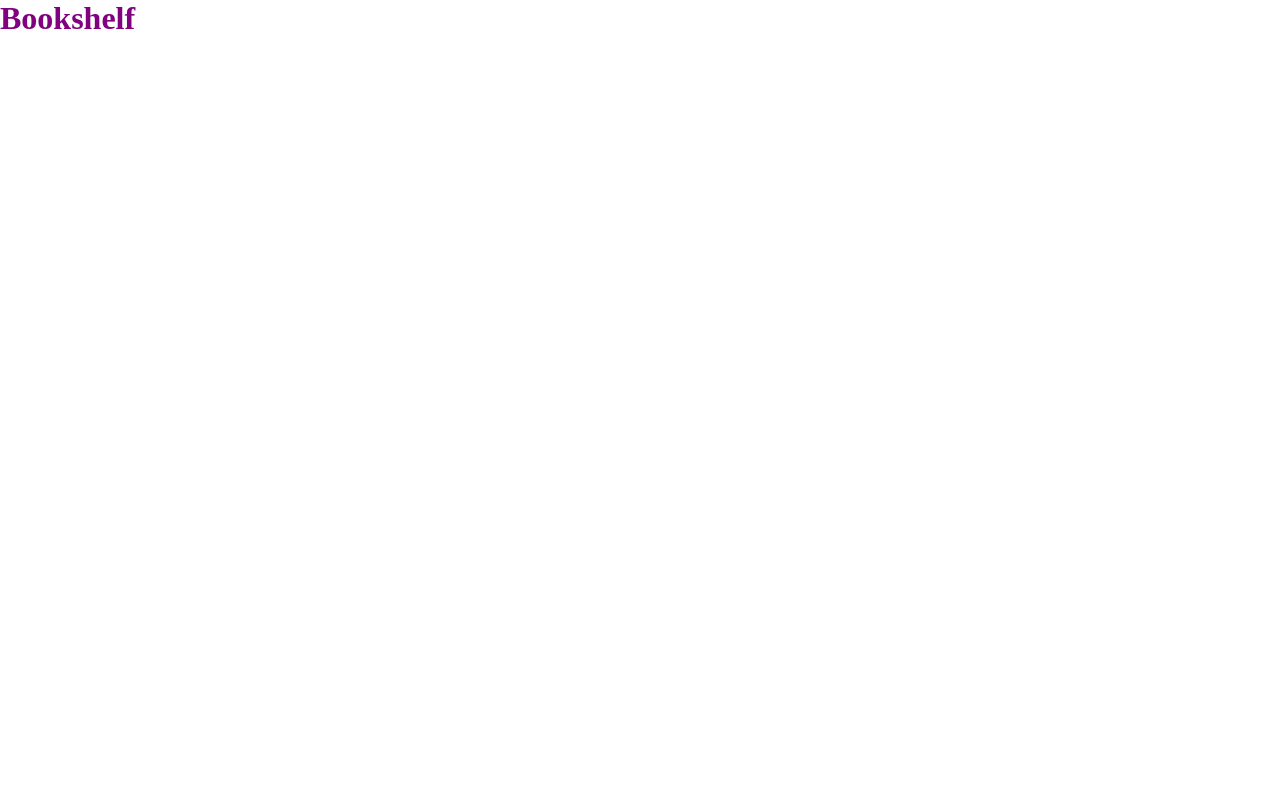
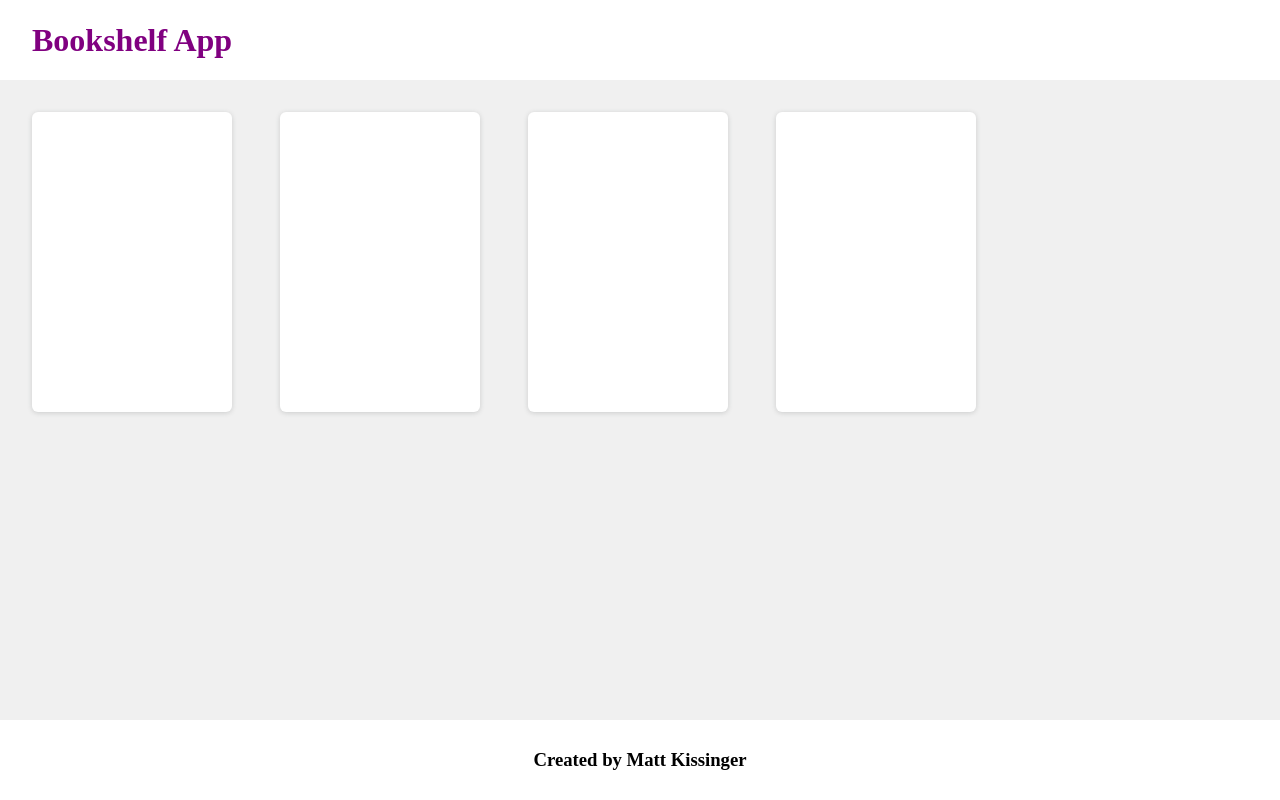
Before and after one commit to MatthewKissinger/Library-App, a plain HTML site: page index.html in a window 1280 px wide. Drawn offline with Linux system fonts and the light colour scheme.

Commit message:
setup basic styling and grid layout

```diff
--- a/index.html
+++ b/index.html
@@ -8,7 +8,25 @@
     <link rel="stylesheet" href="./style.css">
 </head>
 <body>
-    <h1>Bookshelf</h1>
+
+    <header>
+        <h1>Bookshelf App</h1>
+    </header>
+
+    <main>
+        <div class="card"></div>
+        <div class="card"></div>
+        <div class="card"></div>
+        <div class="card"></div>
+
+    </main>
+
+    <footer>
+        <h3>Created by Matt Kissinger</h3>
+    </footer>
+
+
+
 
     <script src="./index.js"></script>
 </body>
--- a/index.js
+++ b/index.js
@@ -1 +1,32 @@
 console.log('Bookshelf App connected');
+
+
+// library array
+let myLibrary = [
+    {
+        title: 'The Pillars of the Earth',
+        author: 'Ken Follett',
+        pages: 806,
+        read: false
+    },
+    {
+        title: 'The Hobbit',
+        author: 'J.R.R. Tolkien',
+        pages: 310,
+        read: true
+    }
+];
+
+// book constructor function
+function Book (title, author, pages, read) {
+    this.title = title,
+    this.author = author,
+    this.pages = pages,
+    this.read = read
+}
+
+// methods
+
+function addBookToLibrary() {
+
+}
--- a/style.css
+++ b/style.css
@@ -1,9 +1,46 @@
+:root {
+    font-size: 16px;
+}
+
 * {
     padding: 0;
     margin: 0;
     box-sizing: border-box;
 }
 
+body {
+    display: grid;
+    grid-template-rows: 10vh 80vh 10vh;
+}
+
+header {
+    display: flex;
+    align-items: center;
+}
+
 h1 {
     color: purple;
+    padding: 2rem;
 }
+
+main {
+    padding: 2rem;
+    background-color: rgb(240, 240, 240);
+    display: grid;
+    grid-template-columns: repeat(auto-fit, 200px);
+    gap: 3rem;
+}
+
+.card {
+    height: 300px;
+    width: 200px;
+    border-radius: 6px;
+    background-color: white;
+    box-shadow: rgba(60, 64, 67, 0.2) 0px 1px 5px 0px
+}
+
+footer {
+    display: flex;
+    align-items: center;
+    justify-content: center;
+}
```
